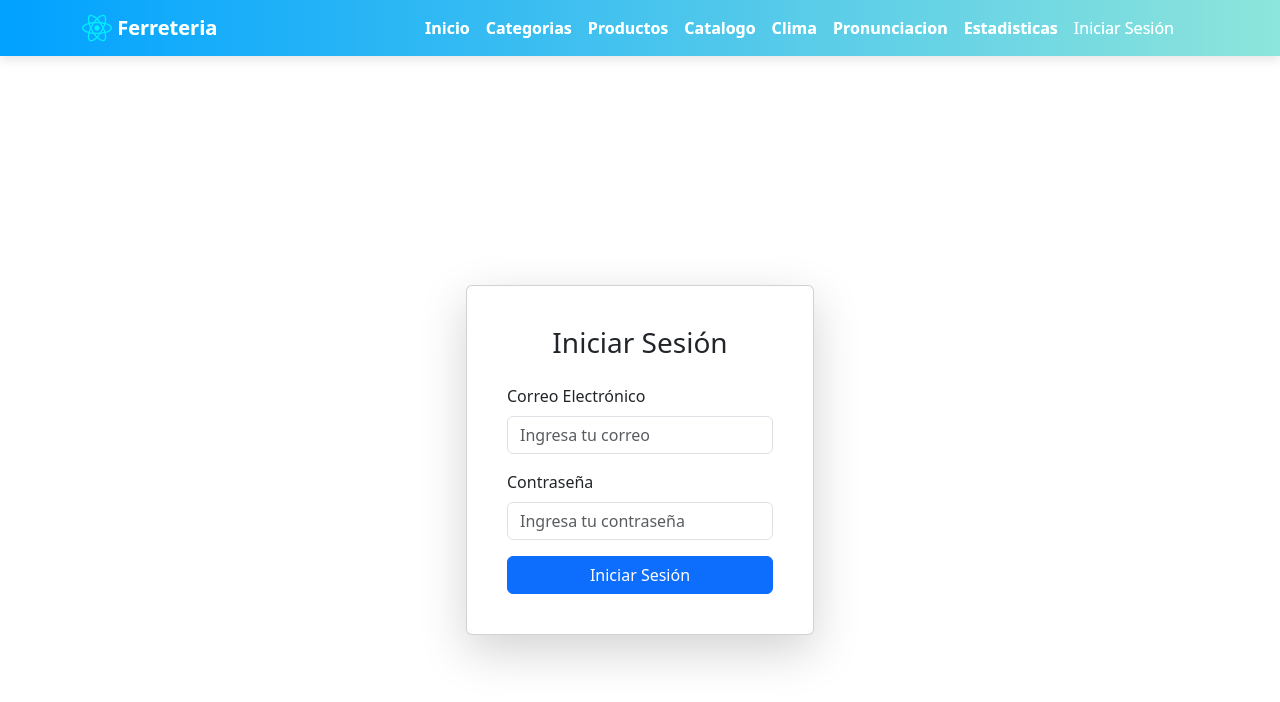
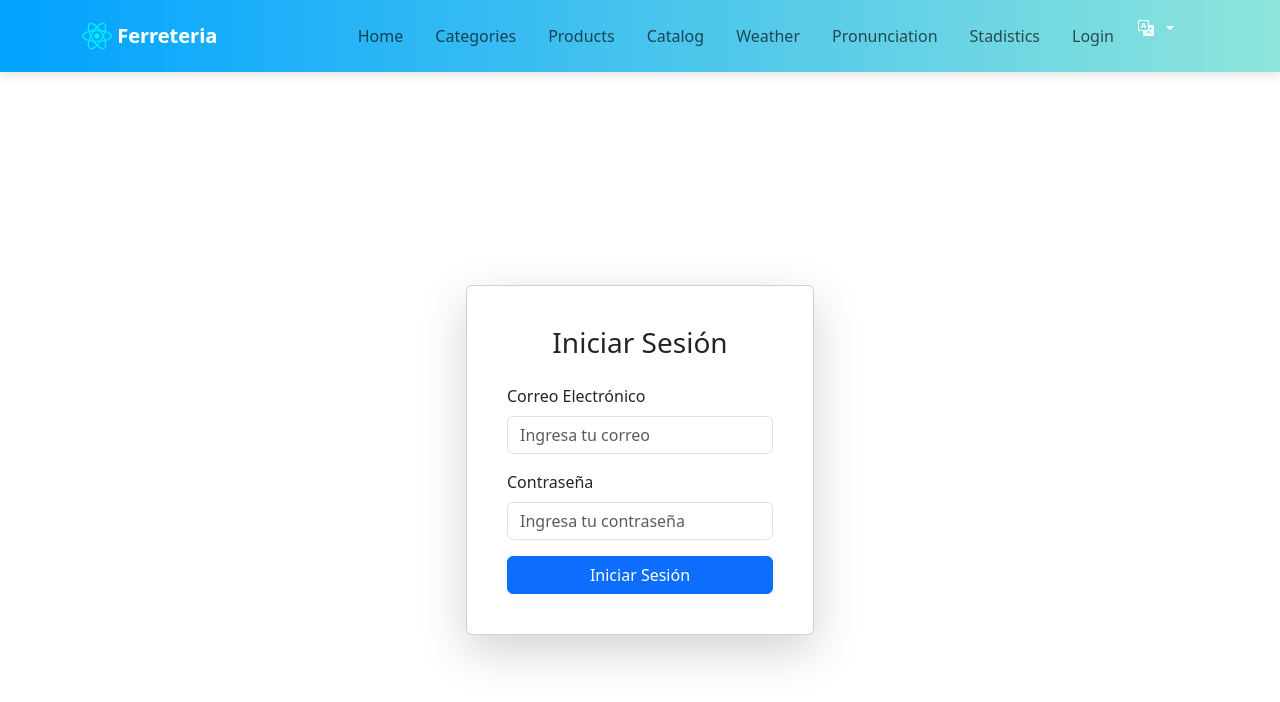
Before and after one commit to EliethU/FerreteriaDuarte, a React (Vite) app: page / in a window 1280 px wide. Shown: the top 702 px of the page. Built offline with nearby package versions, Linux system fonts and the light colour scheme; no server answers.

Commit message:
integracion de traduccion

```diff
--- a/package.json
+++ b/package.json
@@ -14,10 +14,13 @@
     "bootstrap-icons": "^1.13.1",
     "chart.js": "^4.4.9",
     "firebase": "^11.8.1",
+    "i18next": "^25.2.1",
+    "i18next-browser-languagedetector": "^8.1.0",
     "react": "^19.1.0",
     "react-bootstrap": "^2.10.10",
     "react-chartjs-2": "^5.3.0",
     "react-dom": "^19.1.0",
+    "react-i18next": "^15.5.2",
     "react-icons": "^5.5.0",
     "react-router-dom": "^7.6.1"
   },
--- a/src/App.css
+++ b/src/App.css
@@ -20,3 +20,8 @@
 .margen-superior-main {
   margin-top: 60px;
 }
+
+.texto-blanco .dropdown-toggle{
+  color: white !important;
+  font-weight: bold;
+}
--- a/src/assets/components/Encabezado.jsx
+++ b/src/assets/components/Encabezado.jsx
@@ -4,9 +4,12 @@ import Container from "react-bootstrap/Container";
 import Nav from "react-bootstrap/Nav";
 import Navbar from "react-bootstrap/Navbar";
 import Offcanvas from "react-bootstrap/Offcanvas";
+import NavDropdown from "react-bootstrap/NavDropdown";
 import logo from "../../assets/react.svg";
 import { useAuth } from "../database/authcontext";
 import 'bootstrap-icons/font/bootstrap-icons.css';
+
+import { useTranslation } from 'react-i18next';
 
 import '../../../src/App.css';
 
@@ -43,6 +46,13 @@ const Encabezado = () => {
     setIsCollapsed(false);
   };
 
+  //método para cambiar el idioma
+  const { t, i18n } = useTranslation();
+
+  const cambiarIdioma = (lang) => {
+    i18n.changeLanguage(lang);
+  }
+
   return (
     <Navbar expand="sm" fixed="top" className="color-navbar">
       <Container>
@@ -74,7 +84,7 @@ const Encabezado = () => {
                 className={isCollapsed ? "color-texto-marca" : "text-white"}
               >
                 {isCollapsed ? <i className="bi-house-door-fill me-2"></i> : null}
-                <strong>Inicio</strong>
+                <Nav.Link>{t('menu.inicio')}</Nav.Link>
               </Nav.Link>
 
               <Nav.Link
@@ -82,7 +92,7 @@ const Encabezado = () => {
                 className={isCollapsed ? "color-texto-marca" : "text-white"}
               >
                 {isCollapsed ? <i className="bi-house-door-fill me-2"></i> : null}
-                <strong>Categorias</strong>
+                <Nav.Link>{t('menu.categorias')}</Nav.Link>
               </Nav.Link>
 
               <Nav.Link
@@ -90,7 +100,7 @@ const Encabezado = () => {
                 className={isCollapsed ? "color-texto-marca" : "text-white"}
               >
                 {isCollapsed ? <i className="bi-house-door-fill me-2"></i> : null}
-                <strong>Productos</strong>
+                <Nav.Link>{t('menu.productos')}</Nav.Link>
               </Nav.Link>
 
               <Nav.Link
@@ -98,7 +108,7 @@ const Encabezado = () => {
                 className={isCollapsed ? "color-texto-marca" : "text-white"}
               >
                 {isCollapsed ? <i className="bi-house-door-fill me-2"></i> : null}
-                <strong>Catalogo</strong>
+                <Nav.Link>{t('menu.catalogo')}</Nav.Link>
               </Nav.Link>
 
               <Nav.Link
@@ -106,7 +116,7 @@ const Encabezado = () => {
                 className={isCollapsed ? "color-texto-marca" : "text-white"}
               >
                 {isCollapsed ? <i className="bi-cloud-sun-fill me-2"></i> : null}
-                <strong>Clima</strong>
+                <Nav.Link>{t('menu.clima')}</Nav.Link>
 
               </Nav.Link>
 
@@ -115,7 +125,7 @@ const Encabezado = () => {
                 className={isCollapsed ? "color-texto-marca" : "text-white"}
               >
                 {isCollapsed ? <i className="bi-cloud-sun-fill me-2"></i> : null}
-                <strong>Pronunciacion</strong>
+                <Nav.Link>{t('menu.pronunciacion')}</Nav.Link>
 
               </Nav.Link>
 
@@ -124,14 +134,14 @@ const Encabezado = () => {
                 className={isCollapsed ? "color-texto-marca" : "text-white"}
               >
                 {isCollapsed ? <i className="bi-cloud-sun-fill me-2"></i> : null}
-                <strong>Estadisticas</strong>
+                <Nav.Link>{t('menu.estadisticas')}</Nav.Link>
 
               </Nav.Link>
 
               {isLoggedIn ? (
                 <>
                   <Nav.Link onClick={handleLogout} className={isCollapsed ? "text-black" : "text-white"}>
-                    Cerrar Sesión
+                    <Nav.Link>{t('menu.cerrarSesion')}</Nav.Link>
                   </Nav.Link>
                 </>
               ) : location.pathname === "/" && (
@@ -139,9 +149,35 @@ const Encabezado = () => {
                   onClick={() => handleNavigate("/")}
                   className={isCollapsed ? "text-black" : "text-white"}
                 >
-                  Iniciar Sesión
+                  <Nav.Link>{t('menu.iniciarSesion')}</Nav.Link>
                 </Nav.Link>
               )}
+
+              <NavDropdown
+                title={
+                  <span>
+                    <i className="bi-translate me-2"></i>
+                    {isCollapsed && <span>{t('menu.idioma')}</span>}
+                  </span>
+                }
+                  id="basic-nav-dropdown"
+                  className={isCollapsed ? "color-texto-marca":"texto-blanco"}
+                >
+                <NavDropdown.Item
+                  onClick={() => cambiarIdioma ('es')}
+                  className="text-black"
+                >
+                  <strong>{t('menu.español')}</strong>
+                </NavDropdown.Item>
+
+                <NavDropdown.Item
+                  onClick={() => cambiarIdioma ('en')}
+                  className="text-black"
+                >
+                  <strong>{t('menu.ingles')}</strong>
+                </NavDropdown.Item>
+
+              </NavDropdown>
 
             </Nav>
           </Offcanvas.Body>
--- /dev/null
+++ b/src/i18n.js
@@ -0,0 +1,54 @@
+import i18n from 'i18next';
+import { initReactI18next, Translation } from 'react-i18next';
+import LanguageDetector from 'i18next-browser-languagedetector';
+import { FcCallback } from 'react-icons/fc';
+
+i18n
+    .use(LanguageDetector)
+    .use(initReactI18next)
+    .init({
+        fallbackLng: 'es',
+        interpolation: {
+            escapeValue: false,
+        },
+        resources: {
+            en: {
+                translation: {
+                    menu: {
+                        inicio: "Home",
+                        categorias: "Categories",
+                        productos: "Products",
+                        catalogo: "Catalog",
+                        clima: "Weather",
+                        pronunciacion: "Pronunciation",
+                        estadisticas: "Stadistics",
+                        cerrarSesion: "Logout",
+                        iniciarSesion: "Login",
+                        idioma: "Language",
+                        español: "Spanish",
+                        ingles: "English",
+                    }
+                }
+            },
+            es: {
+                translation: {
+                    menu: {
+                        inicio: "Inicio",
+                        categorias: "Categorias",
+                        productos: "Productos",
+                        catalogo: "Catálogo",
+                        clima: "Clima",
+                        pronunciacion: "Pronunciacición",
+                        estadisticas: "Estadísticas",
+                        cerrarSesion: "Cerrar Sesión",
+                        iniciarSesion: "Inicia Sesión",
+                        idioma: "Idioma",
+                        español: "Español",
+                        ingles: "Inglés",
+                    }
+                }
+            }
+        },
+    });
+
+    export default i18n;
--- a/src/main.jsx
+++ b/src/main.jsx
@@ -4,6 +4,8 @@ import 'bootstrap/dist/css/bootstrap.min.css'
 import './index.css'
 import App from './App.jsx'
 
+import './i18n.js';
+
 createRoot(document.getElementById('root')).render(
   <StrictMode>
     <App />
```
Also changed, not shown: 1 other file (tests, documents, lock files or other folders).
